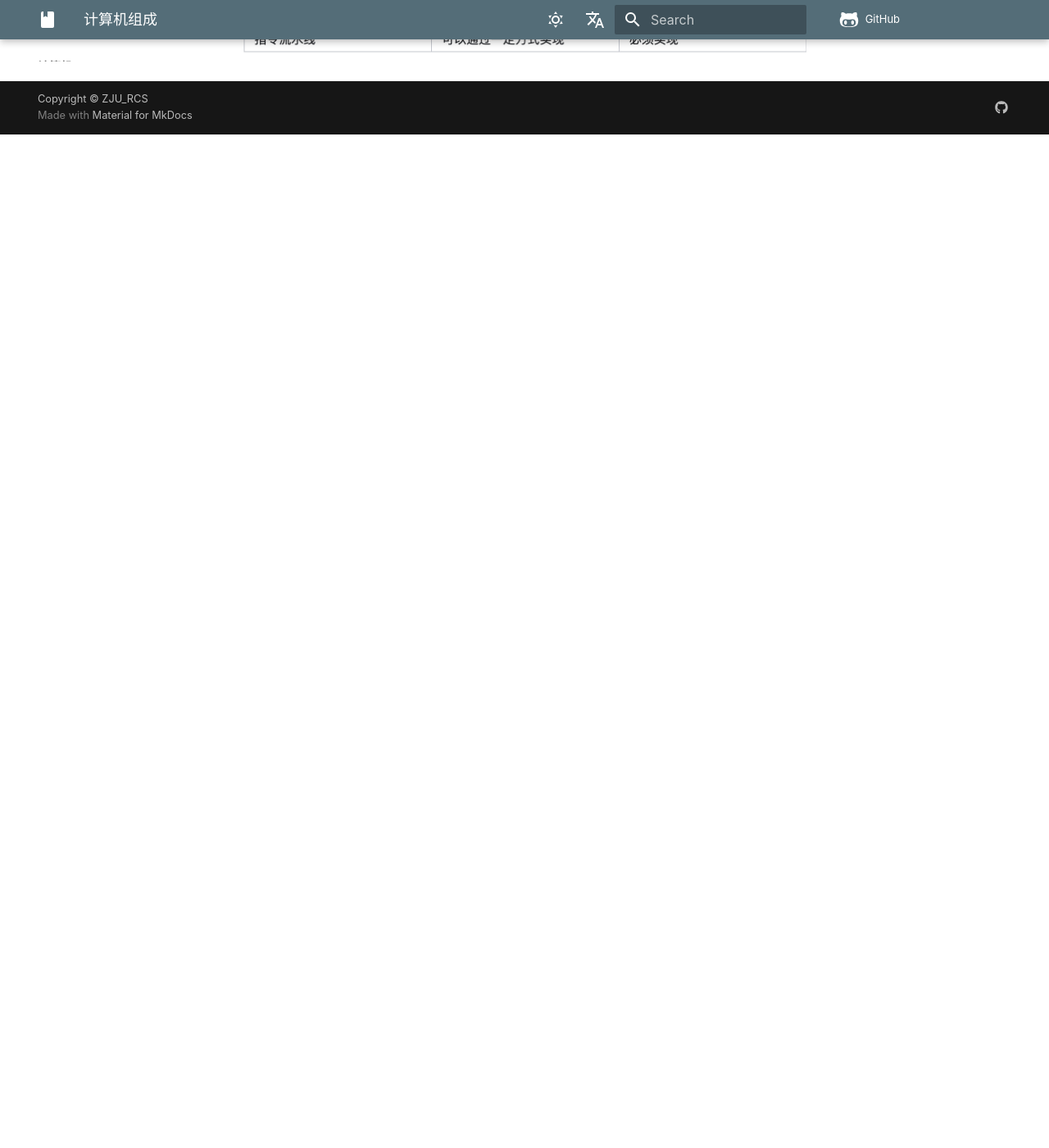
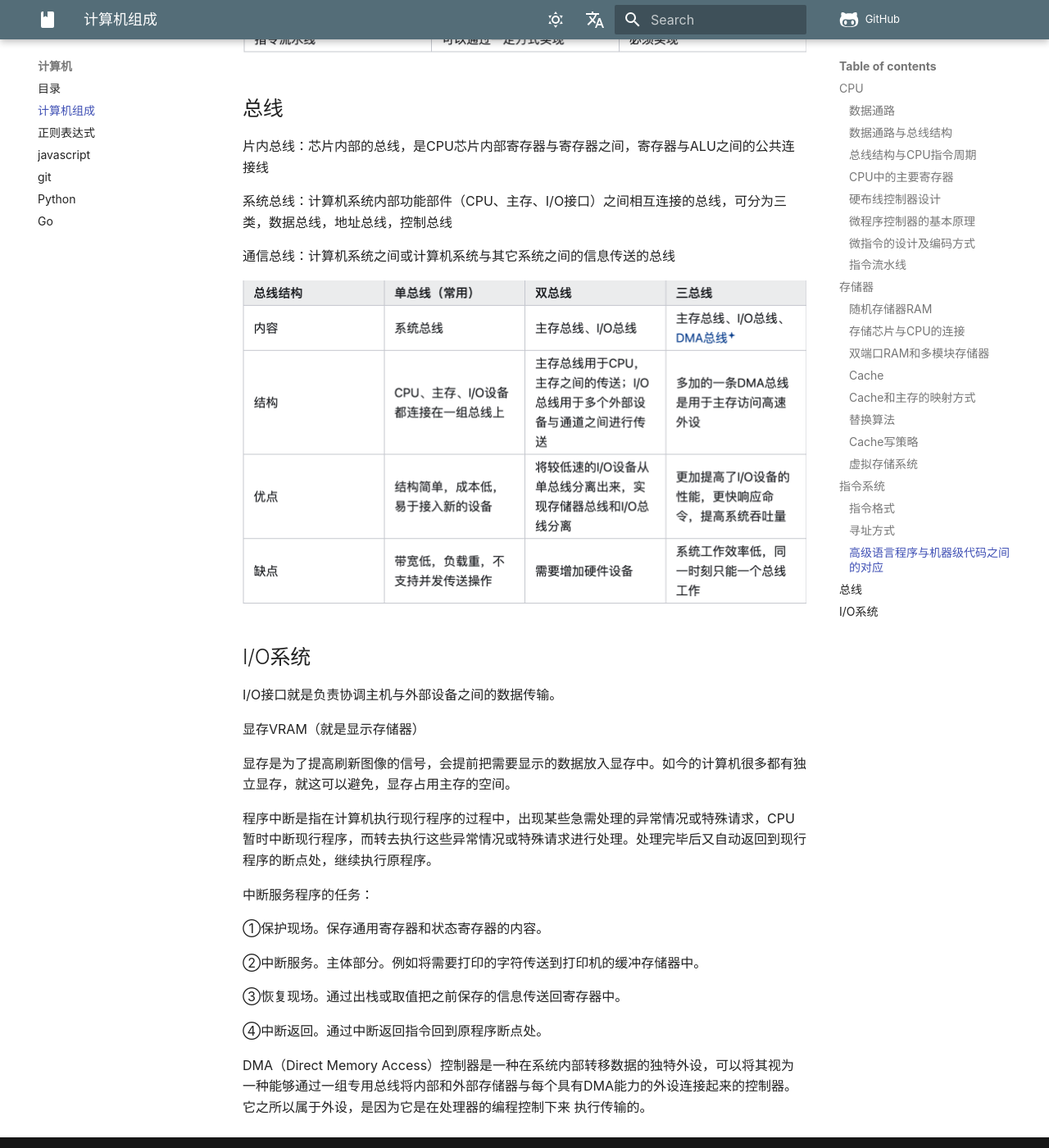
Before and after one commit to zjuer-dm/Notebook, an MkDocs documentation site: the page built from docs/control/computer_system.md, in a window 1280 px wide and 1400 px high, scrolled down 16952 px. Shown: the whole window at 82% size. Built offline with MkDocs 1.6.1 and Material for MkDocs 9.7.7, drawn with Linux system fonts in a browser that asks for light colours; nearby versions of some CDN libraries; some web fonts are replaced; comment, search, counter and statistics services are not loaded; before the commit the page ends 17116 px from its top, so only the background shows below that.

Commit message:
2024.11.30_1

```diff
--- a/docs/control/computer_system.md
+++ b/docs/control/computer_system.md
@@ -452,3 +452,35 @@ dword 32bit ；word 16bit ；byte 8bit
 通用寄存器 eax ebx ecx edx 变址寄存器 esi edi 堆栈寄存器 ebp esp。
 
 ![alt text](<src/Screenshot 2024-11-27 at 19.37.03.png>)
+
+## 总线
+
+片内总线：芯片内部的总线，是CPU芯片内部寄存器与寄存器之间，寄存器与ALU之间的公共连接线
+
+系统总线：计算机系统内部功能部件（CPU、主存、I/O接口）之间相互连接的总线，可分为三类，数据总线，地址总线，控制总线
+
+通信总线：计算机系统之间或计算机系统与其它系统之间的信息传送的总线
+
+![alt text](<src/Screenshot 2024-11-30 at 10.33.43.png>)
+
+## I/O系统
+
+I/O接口就是负责协调主机与外部设备之间的数据传输。
+
+显存VRAM（就是显示存储器）
+
+显存是为了提高刷新图像的信号，会提前把需要显示的数据放入显存中。如今的计算机很多都有独立显存，就这可以避免，显存占用主存的空间。
+
+程序中断是指在计算机执行现行程序的过程中，出现某些急需处理的异常情况或特殊请求，CPU暂时中断现行程序，而转去执行这些异常情况或特殊请求进行处理。处理完毕后又自动返回到现行程序的断点处，继续执行原程序。
+
+中断服务程序的任务：
+
+①保护现场。保存通用寄存器和状态寄存器的内容。
+
+②中断服务。主体部分。例如将需要打印的字符传送到打印机的缓冲存储器中。
+
+③恢复现场。通过出栈或取值把之前保存的信息传送回寄存器中。
+
+④中断返回。通过中断返回指令回到原程序断点处。
+
+DMA（Direct Memory Access）控制器是一种在系统内部转移数据的独特外设，可以将其视为一种能够通过一组专用总线将内部和外部存储器与每个具有DMA能力的外设连接起来的控制器。它之所以属于外设，是因为它是在处理器的编程控制下来 执行传输的。
```
Also changed, not shown: docs/control/src/Screenshot 2024-11-30 at 10.33.43.png (added).
